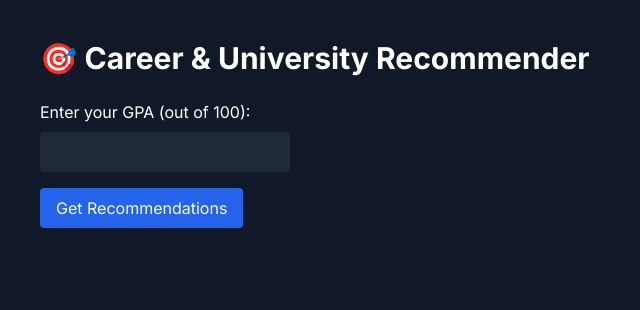
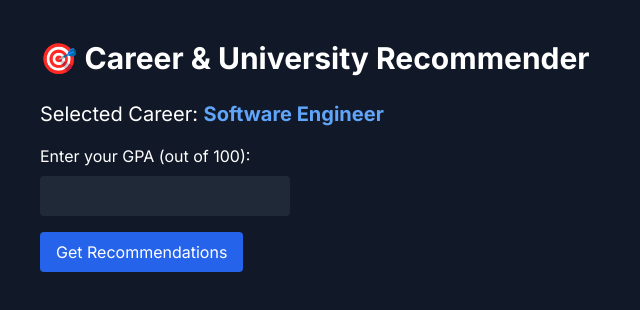
Before and after one commit to climb-the-ladder/recommender-frontend, a Next.js app: page /chatbot in a window 1280 px wide. Shown: the top 310 px of the page, without its empty margins (0-640 px from the left). Built offline with nearby package versions, Linux system fonts and the light colour scheme.

Commit message:
uni work implemented

```diff
--- a/app/chatbot/page.tsx
+++ b/app/chatbot/page.tsx
@@ -1,10 +1,20 @@
 'use client';
-import { useState } from 'react';
+import { useState, useEffect } from 'react';
+import { useSearchParams } from 'next/navigation';
 
 export default function ChatbotPage() {
+  const searchParams = useSearchParams();
   const [gpa, setGpa] = useState('');
-  const [career, setCareer] = useState('Software Engineer'); // Example: Pass predicted career dynamically if needed
+  const [career, setCareer] = useState('Software Engineer');
   const [response, setResponse] = useState<any>(null);
+
+  useEffect(() => {
+    // Get career from URL if available
+    const careerFromUrl = searchParams.get('career');
+    if (careerFromUrl) {
+      setCareer(careerFromUrl);
+    }
+  }, [searchParams]);
 
   const handleSubmit = async () => {
     const res = await fetch('http://127.0.0.1:5000/api/chatbot-recommend', {
@@ -19,6 +29,10 @@ export default function ChatbotPage() {
   return (
     <section className="min-h-screen bg-gray-900 p-10 text-white">
       <h1 className="text-3xl font-bold mb-6">🎯 Career & University Recommender</h1>
+
+      <div className="mb-4">
+        <p className="text-xl">Selected Career: <span className="font-bold text-blue-400">{career}</span></p>
+      </div>
 
       <label className="block mb-4">
         Enter your GPA (out of 100):
--- a/app/predict/page.tsx
+++ b/app/predict/page.tsx
@@ -5,6 +5,7 @@ import { useState } from "react";
 import { Slider } from "@/components/ui/slider"; // shadcn/ui Slider
 import { Switch } from "@/components/ui/switch"; // Your custom Switch component
 import { cn } from "@/lib/utils"; // shadcn utility for className merging
+import Link from "next/link"; // Add this import
 
 export default function PredictForm() {
   const [formData, setFormData] = useState({
@@ -79,26 +80,35 @@ export default function PredictForm() {
           </div>
 
           {/* Submit Button */}
-          <button
-            type="submit"
-            className="w-full rounded-lg bg-gradient-to-r from-blue-500 to-purple-500 px-6 py-3 text-sm font-semibold text-white shadow-md hover:from-blue-600 hover:to-purple-600 transition-all duration-300"
-          >
-            Predict My Career
-          </button>
+          <div className="flex justify-center">
+            <button
+              type="submit"
+              className="px-6 py-3 bg-gradient-to-r from-blue-500 to-purple-600 text-white font-medium rounded-lg shadow-lg hover:from-blue-600 hover:to-purple-700 transition-all duration-300 transform hover:scale-105"
+            >
+              Predict My Career
+            </button>
+          </div>
         </form>
 
-        {/* Predictions */}
+        {/* Prediction Results */}
         {predictions && (
-          <div className="mt-12">
-            <h3 className="text-2xl font-semibold text-white text-center mb-6">
+          <div className="mt-12 text-center">
+            <h3 className="text-2xl font-semibold text-white mb-6">
               Your Predicted Career
             </h3>
-            <p className="text-white text-center text-xl">
+            <p className="text-white text-xl mb-8">
               {predictions.career}
             </p>
+
+            {/* Add this button to navigate to chatbot */}
+            <Link
+              href={`/chatbot?career=${encodeURIComponent(predictions.career)}`}
+              className="inline-block px-6 py-3 bg-gradient-to-r from-green-500 to-teal-500 text-white font-medium rounded-lg shadow-lg hover:from-green-600 hover:to-teal-600 transition-all duration-300 transform hover:scale-105"
+            >
+              Get University Recommendations
+            </Link>
           </div>
         )}
-
       </div>
     </section>
   );
```
